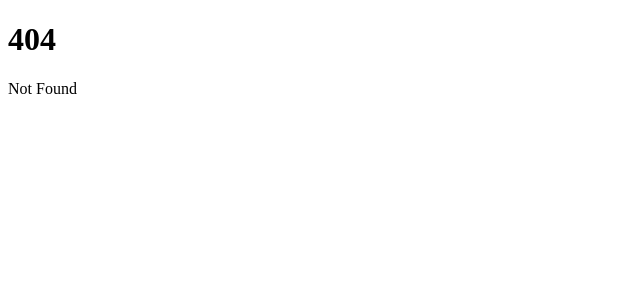
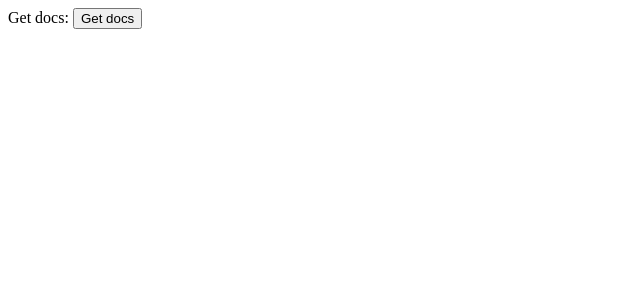
Before and after one commit to danielniccoli/orin, a SvelteKit app: page /documents in a window 1280 px wide. Before the commit this address had no page. Shown: the top 300 px of the page, without its empty margins (0-640 px from the left). Built offline with nearby package versions, Linux system fonts and the light colour scheme.

Commit message:
Work on DB reading

```diff
--- /dev/null
+++ b/src/routes/documents/+page.svelte
@@ -0,0 +1,17 @@
+<script>
+    import { browser } from "$app/environment"
+    import { invoke } from "@tauri-apps/api/core"
+
+    async function get() {
+        if (browser) {
+            await invoke("get_documents")
+        }
+    }
+</script>
+
+<div>
+    <label>
+        Get docs:
+        <button type="button" on:click={get}>Get docs</button>
+    </label>
+</div>
```
Also changed, not shown: src/routes/+page.svelte (+6 -1 lines), 1 other file (tests, documents, lock files or other folders).
